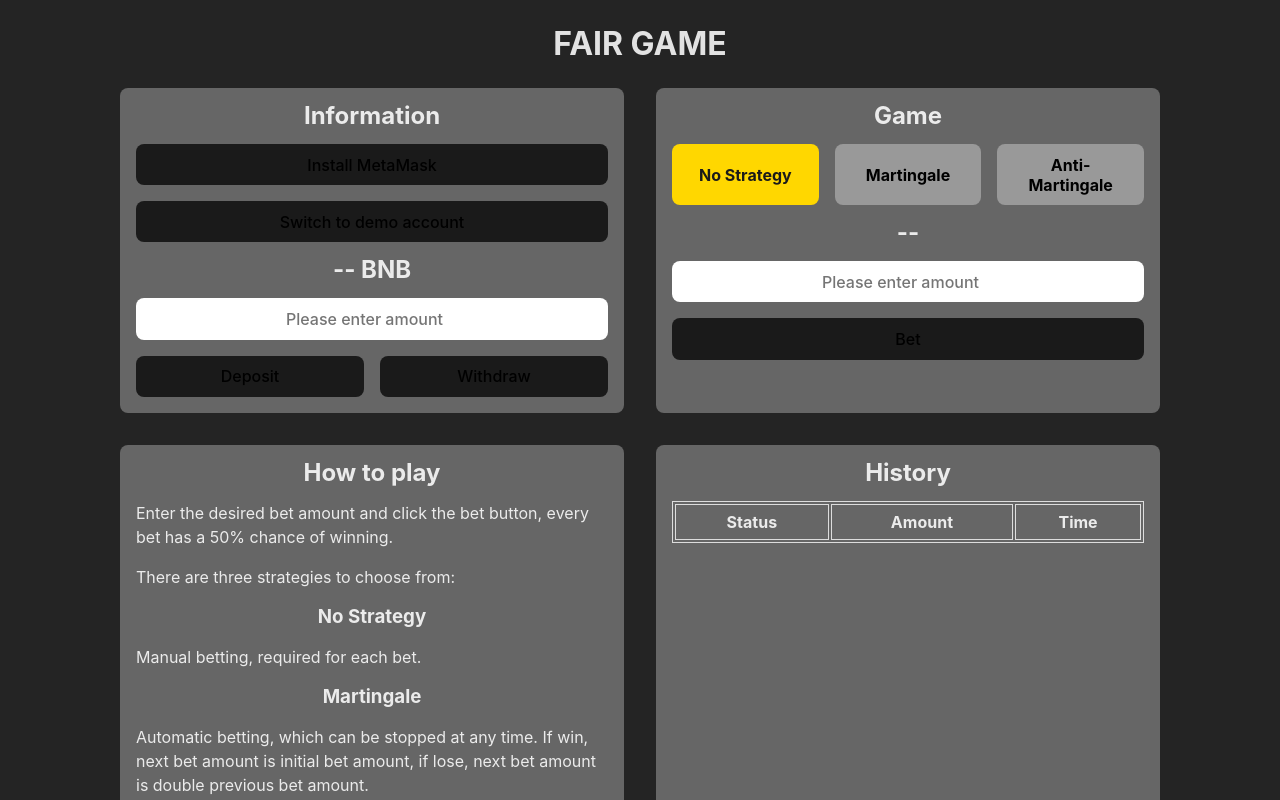
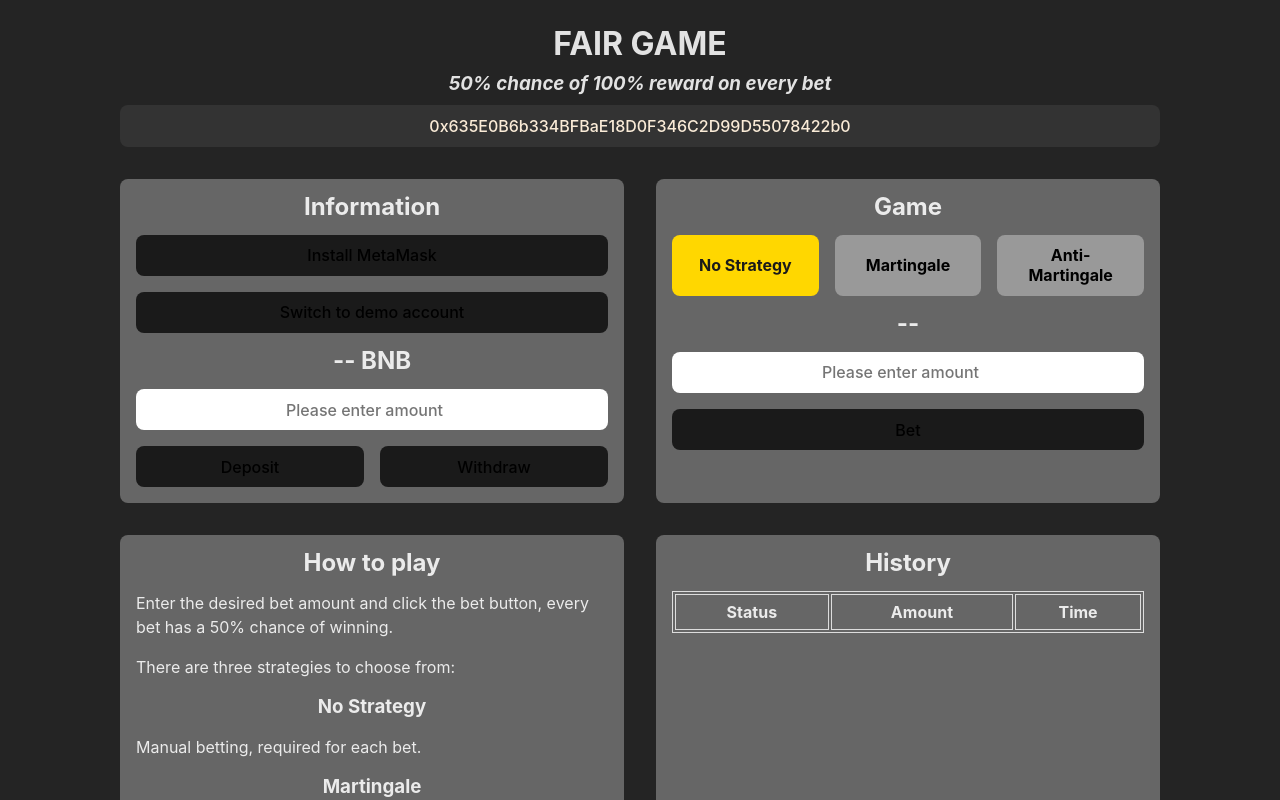
Before and after one commit to throuz/fair-game, a React (Vite) app: page / in a window 1280 px wide. Shown: the top 800 px of the page. Built offline with nearby package versions, Linux system fonts and the light colour scheme.

Commit message:
add sub title & contract address

```diff
--- a/src/App.css
+++ b/src/App.css
@@ -5,8 +5,25 @@
   text-align: center;
 }
 
-.title {
-  margin-bottom: 2rem;
+.header {
+  margin-bottom: 2em;
+}
+
+.header-title {
+  margin-bottom: 0.5em;
+}
+
+.header-subtitle {
+  font-style: italic;
+  margin-bottom: 0.5em;
+}
+
+.contract-address {
+  background: #333;
+  color: antiquewhite;
+  cursor: pointer;
+  overflow: hidden;
+  text-overflow: ellipsis;
 }
 
 .card {
--- a/src/App.jsx
+++ b/src/App.jsx
@@ -1,13 +1,28 @@
 import "./App.css";
+import contractAddress from "./utils/contractAddress";
 import Game from "./components/Game";
 import History from "./components/History";
 import HowToPlay from "./components/HowToPlay";
 import Information from "./components/Information";
 
 const App = () => {
+  const onContractAddressClick = () => {
+    window
+      .open(`https://bscscan.com/address/${contractAddress}`, "_blank")
+      .focus();
+  };
+
   return (
     <div className="app">
-      <h1 className="title">FAIR GAME</h1>
+      <div className="header">
+        <h1 className="header-title">FAIR GAME</h1>
+        <h3 className="header-subtitle">
+          50% chance of 100% reward on every bet
+        </h3>
+        <button className="contract-address" onClick={onContractAddressClick}>
+          {contractAddress}
+        </button>
+      </div>
       <div className="container">
         <Information />
         <Game />
```
